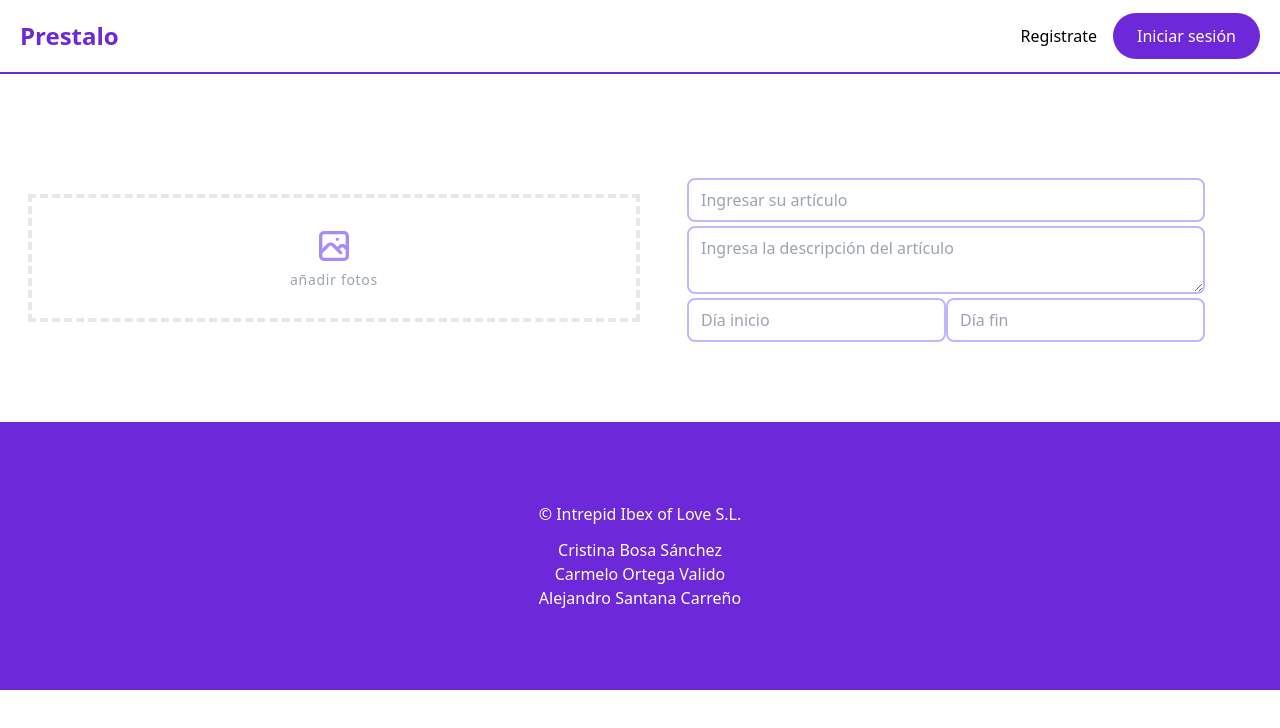
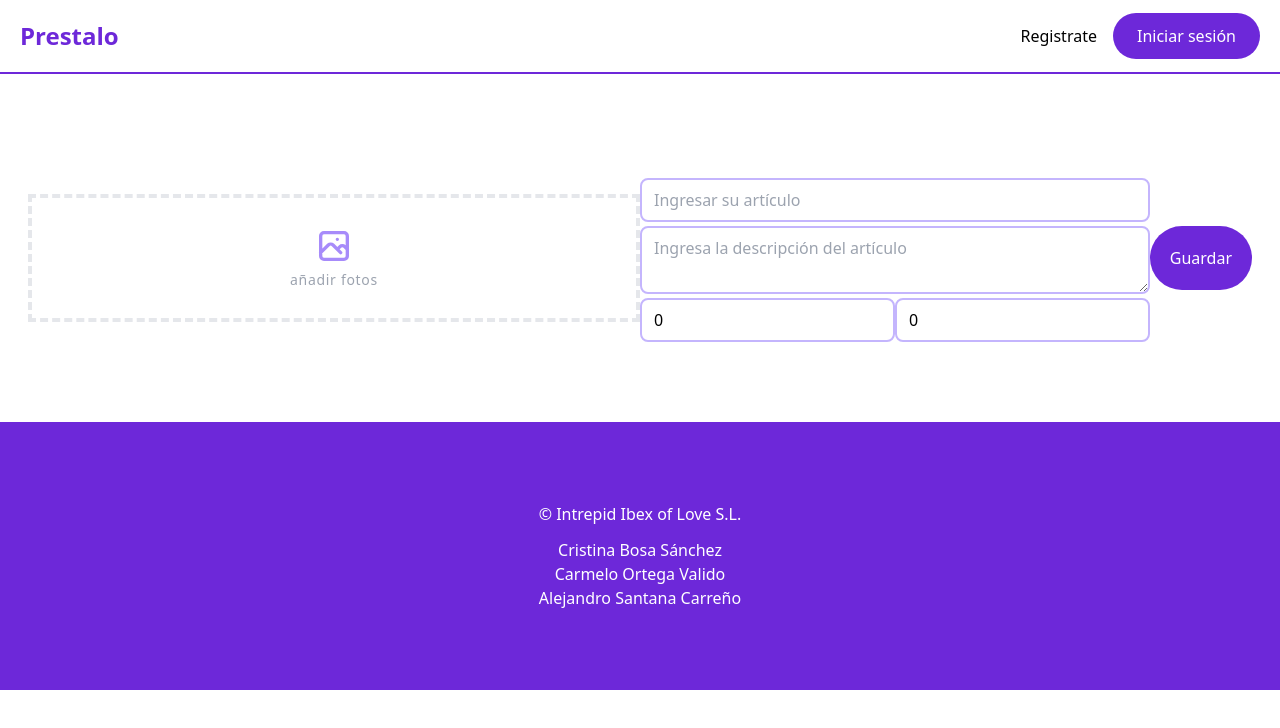
Before and after one commit to Intrepid-Ibex-of-Love/intrepid-front, an Angular app: page /new-post in a window 1280 px wide. Shown: the top 728 px of the page. Built offline with nearby package versions, Linux system fonts and the light colour scheme.

Commit message:
Todo post product

```diff
--- a/src/app/services/products/products.service.ts
+++ b/src/app/services/products/products.service.ts
@@ -1,20 +1,22 @@
 import { Injectable } from '@angular/core';
 import axios from 'axios';
+import { Product } from 'src/app/models/products.model';
 @Injectable({
   providedIn: 'root'
 })
 export class ProductsService {
 
-  routeProduct= 'http://localhost:3002/products'
+  apiURL= 'http://localhost:3002/products'
+
   constructor() { }
 
   getAllProducts(){
-    return axios.get(this.routeProduct).then(products => products.data.results);
+    return axios.get(this.apiURL).then(products => products.data.results);
   }
-  getProductsUser(){
-    return axios.get(this.routeProduct).then(products => products.data.results);
-  }
-  putProductsUsers(){
-    return axios.put(this.routeProduct+"").then();
+
+  create(_product : Product){
+    return axios.post(this.apiURL+"/").then(res => {
+      console.log(res.data)
+    }).catch(e => console.error(e));
   }
 }
--- a/src/app/views/users/user-post-product/user-post-product.component.html
+++ b/src/app/views/users/user-post-product/user-post-product.component.html
@@ -12,16 +12,17 @@
 
         <div class='flex items-center justify-center w-full'>
             <div class="grid grid-cols-1">
-                <input class="py-2 px-3 rounded-lg border-2 border-purple-300 mt-1 focus:outline-none focus:ring-2 focus:ring-purple-600 focus:border-transparent" type="text" placeholder="Ingresar su artículo"/>
+                <input class="py-2 px-3 rounded-lg border-2 border-purple-300 mt-1 focus:outline-none focus:ring-2 focus:ring-purple-600 focus:border-transparent" type="text" placeholder="Ingresar su artículo" [(ngModel)]="newProduct.name"/>
 
-                <textarea class="py-2 px-3 rounded-lg border-2 border-purple-300 mt-1 focus:outline-none focus:ring-2 focus:ring-purple-600 focus:border-transparent" type="text" placeholder="Ingresa la descripción del artículo"></textarea>
+                <textarea class="py-2 px-3 rounded-lg border-2 border-purple-300 mt-1 focus:outline-none focus:ring-2 focus:ring-purple-600 focus:border-transparent" type="text" placeholder="Ingresa la descripción del artículo" [(ngModel)]="newProduct.description"></textarea>
 
                 <div class="grid grid-cols-2">
-                    <input class="py-2 px-3 rounded-lg border-2 border-purple-300 mt-1 focus:outline-none focus:ring-2 focus:ring-purple-600 focus:border-transparent" type="text" placeholder="Día inicio"/>
+                    <input class="py-2 px-3 rounded-lg border-2 border-purple-300 mt-1 focus:outline-none focus:ring-2 focus:ring-purple-600 focus:border-transparent" type="text" placeholder="Día inicio"[(ngModel)]="newProduct.day_start"/>
 
-                    <input class="py-2 px-3 rounded-lg border-2 border-purple-300 mt-1 focus:outline-none focus:ring-2 focus:ring-purple-600 focus:border-transparent" type="text" placeholder="Día fin"/>
+                    <input class="py-2 px-3 rounded-lg border-2 border-purple-300 mt-1 focus:outline-none focus:ring-2 focus:ring-purple-600 focus:border-transparent" type="text" placeholder="Día fin" [(ngModel)]="newProduct.day_finish"/>
                 </div>
             </div>
+            <button class="rounded-full bg-purple-700 p-5 text-white" (click)="create()">Guardar</button>
         </div>
     </div>
 </div>
--- a/src/app/views/users/user-post-product/user-post-product.component.ts
+++ b/src/app/views/users/user-post-product/user-post-product.component.ts
@@ -1,4 +1,6 @@
 import { Component, OnInit } from '@angular/core';
+import { Product } from 'src/app/models/products.model';
+import { ProductsService } from 'src/app/services/products/products.service';
 
 @Component({
   selector: 'app-user-post-product',
@@ -7,9 +9,24 @@ import { Component, OnInit } from '@angular/core';
 })
 export class UserPostProductComponent implements OnInit {
 
-  constructor() { }
+  newProduct : Product = {name: '', description: '', day_start: 0, day_finish: 0, photo: '', userId: 0}
+  message : string = '';
+
+  constructor(private productsService : ProductsService) { }
 
   ngOnInit(): void {
+
   }
 
+  create(){
+   // console.log(this.newProduct);
+    this.productsService.create(this.newProduct)
+    .then(newProuct => {
+        console.log(this.newProduct);
+
+        //this.message = "Se ha creado con éxito el artículo"+newProuct.name;
+    }).catch(e => {
+      alert('po creo que no');
+    });
+  }
 }
```
Also changed, not shown: src/app/models/products.model.ts (added, +8 -0 lines).
